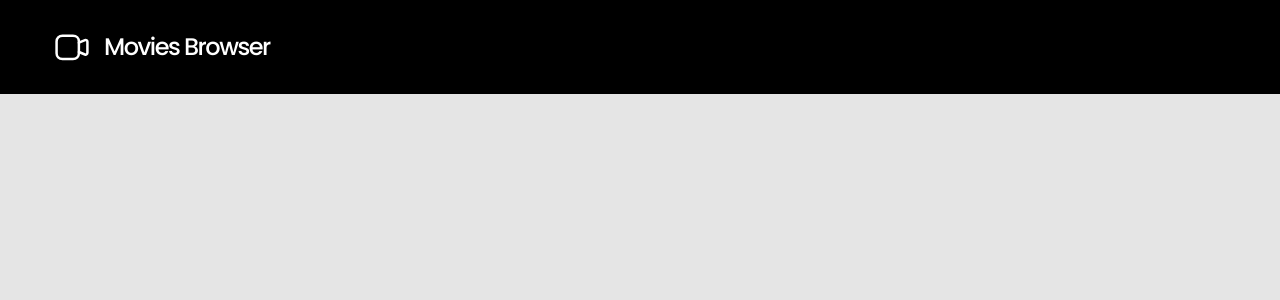
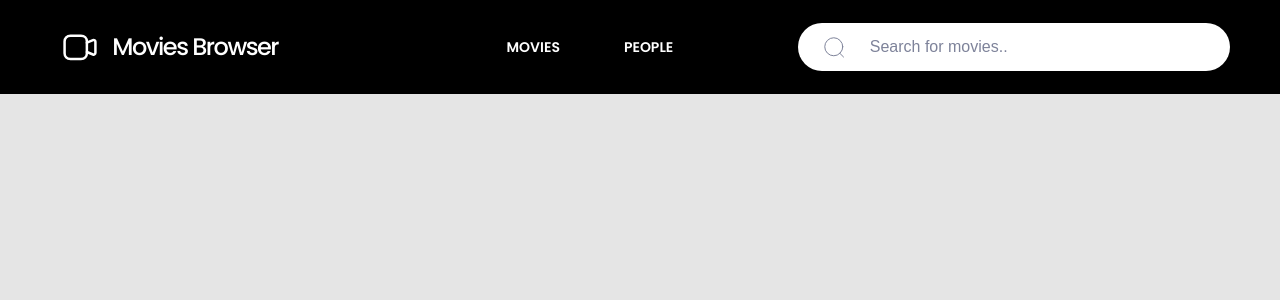
Before and after one commit to MarcinkPawel/movies-browser, a React (Create React App) app: page / in a window 1280 px wide. Shown: the top 300 px of the page. Built offline with nearby package versions, Linux system fonts and the light colour scheme.

Commit message:
NavigationBar Styled

```diff
--- a/src/App.js
+++ b/src/App.js
@@ -5,8 +5,9 @@ import { MainTileDetails } from "./Tile/index.js";
 //import { Person } from "./features/personTail";
 //import MovieTile from "./components/MovieTile";
 import { HashRouter } from "react-router-dom";
-import { Nav, Title, Video, List,  } from "./styled";
+import { Nav, Title, Video, List, Li, Search, Magnifier, InputStyled } from "./styled";
 import video from "./images/video.svg";
+import magnifier from "./images/search.svg";
 
 function App() {
   return (
@@ -19,9 +20,15 @@ function App() {
             Movies Browser
           </Title>
           <List>
-
+            <Li>MOVIES</Li>
+            <Li>PEOPLE</Li>
           </List>
-
+          <Search>
+            <Magnifier src={magnifier}/>
+            <InputStyled
+              placeholder={`Search for movies..`}
+            />
+          </Search>
         </Nav>
       </HashRouter>
     </ThemeProvider>
--- a/src/styled.js
+++ b/src/styled.js
@@ -4,10 +4,13 @@ export const Nav = styled.nav`
     background: ${({ theme }) => theme.color.black};
     color: ${({ theme }) => theme.color.white};
     height: 94px;
-    max-width: 1920px;
+    width: 100%;
     margin: 0%, auto;
     display: flex;
     align-items: center;
+    flex-wrap: wrap;
+    flex-basis: auto;
+    justify-content: space-around;
 `;
 
 export const Title = styled.p`
@@ -15,10 +18,10 @@ export const Title = styled.p`
     font-size: 24px;
     line-height: 40px;
     letter-spacing: -1.5px;
-    margin-left: 52px;
+    margin-left: 10px;
     text-transform: capitalize;
     display: flex;
-    align-items: center;
+    align-items: flex-start;
 `;
 
 export const Video = styled.img`
@@ -27,4 +30,52 @@ export const Video = styled.img`
     margin-right: 12px;
 `;
 
-export const List = styled.ul``;
+export const List = styled.ul`
+    margin-left: 104px;
+    display: flex;
+    align-items: center;
+    flex-direction: row;
+    list-style: none;
+    gap: 16px;
+`;
+
+export const Li = styled.li`
+    font-size: 14px;
+    font-weight: 600;
+    line-height: 21px;
+    padding: 13px 24px;
+    text-decoration: none;
+`;
+
+export const Search = styled.div`
+    display: flex;
+    align-items: center;
+    background: ${({ theme }) => theme.color.white};
+    width: 432px;
+    height: 48px;
+    border-radius: 33px;
+    border-color: 1px, solid, ${({ theme }) => theme.color.mystic};
+    margin: 23px, 292px;
+`;
+
+export const Magnifier = styled.img`
+    height: 24px;
+    width: 24px;
+    margin: 12px 24px;
+`;
+
+export const InputStyled = styled.input`
+    border: none;
+
+    &:focus {
+        outline: none;
+    }
+
+    &::placeholder {
+        font-size: 16px;
+        line-height: 24px;
+        font-weight: 400;
+        align-items: center;
+        color: ${({ theme }) => theme.color.waterloo};
+    }
+`;
```
